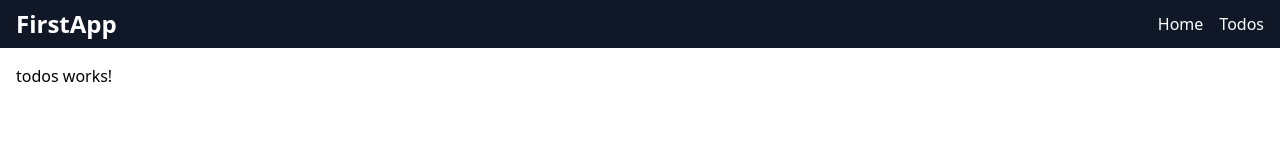
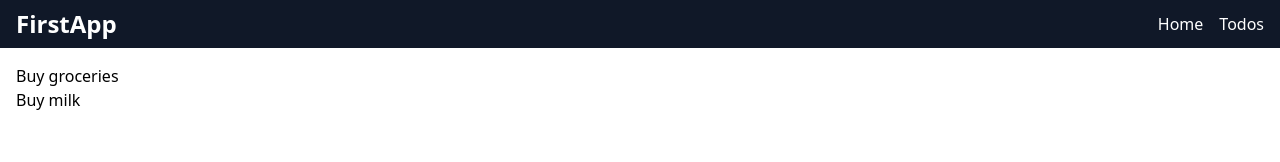
Before and after one commit to jerald-devOfficial/angular, an Angular app in the folder first-app/: page /todos in a window 1280 px wide. Shown: the top 162 px of the page. Built offline with nearby package versions, Linux system fonts and the light colour scheme.

Commit message:
feat(first-app): implement angular service in todos component and loop display of mock todos

```diff
--- /dev/null
+++ b/first-app/src/app/model/todo.type.ts
@@ -0,0 +1,6 @@
+export type Todo = {
+  userId: number;
+  id: number;
+  title: string;
+  completed: boolean;
+};
--- a/first-app/src/app/services/todos.service.ts
+++ b/first-app/src/app/services/todos.service.ts
@@ -1,9 +1,23 @@
 import { Injectable } from '@angular/core';
+import { Todo } from '../model/todo.type';
 
 @Injectable({
-  providedIn: 'root'
+  providedIn: 'root',
 })
 export class TodosService {
-
-  constructor() { }
+  todoItems: Todo[] = [
+    {
+      userId: 1,
+      id: 1,
+      title: 'Buy groceries',
+      completed: false,
+    },
+    {
+      userId: 1,
+      id: 2,
+      title: 'Buy milk',
+      completed: false,
+    },
+  ];
+  constructor() {}
 }
--- a/first-app/src/app/todos/todos.component.html
+++ b/first-app/src/app/todos/todos.component.html
@@ -1 +1,3 @@
-<p>todos works!</p>
+@for (todo of todoItems(); track todo.id) {
+  <p>{{ todo.title }}</p>
+}
--- a/first-app/src/app/todos/todos.component.ts
+++ b/first-app/src/app/todos/todos.component.ts
@@ -1,11 +1,18 @@
-import { Component } from '@angular/core';
-
+import { Component, inject, OnInit, signal } from '@angular/core';
+import { Todo } from '../model/todo.type';
+import { TodosService } from '../services/todos.service';
 @Component({
   selector: 'app-todos',
   imports: [],
   templateUrl: './todos.component.html',
-  styleUrl: './todos.component.css'
+  styleUrl: './todos.component.css',
 })
-export class TodosComponent {
+export class TodosComponent implements OnInit {
+  todoService = inject(TodosService);
+  todoItems = signal<Todo[]>([]);
 
+  ngOnInit(): void {
+    console.log(this.todoService.todoItems);
+    this.todoItems.set(this.todoService.todoItems);
+  }
 }
```
